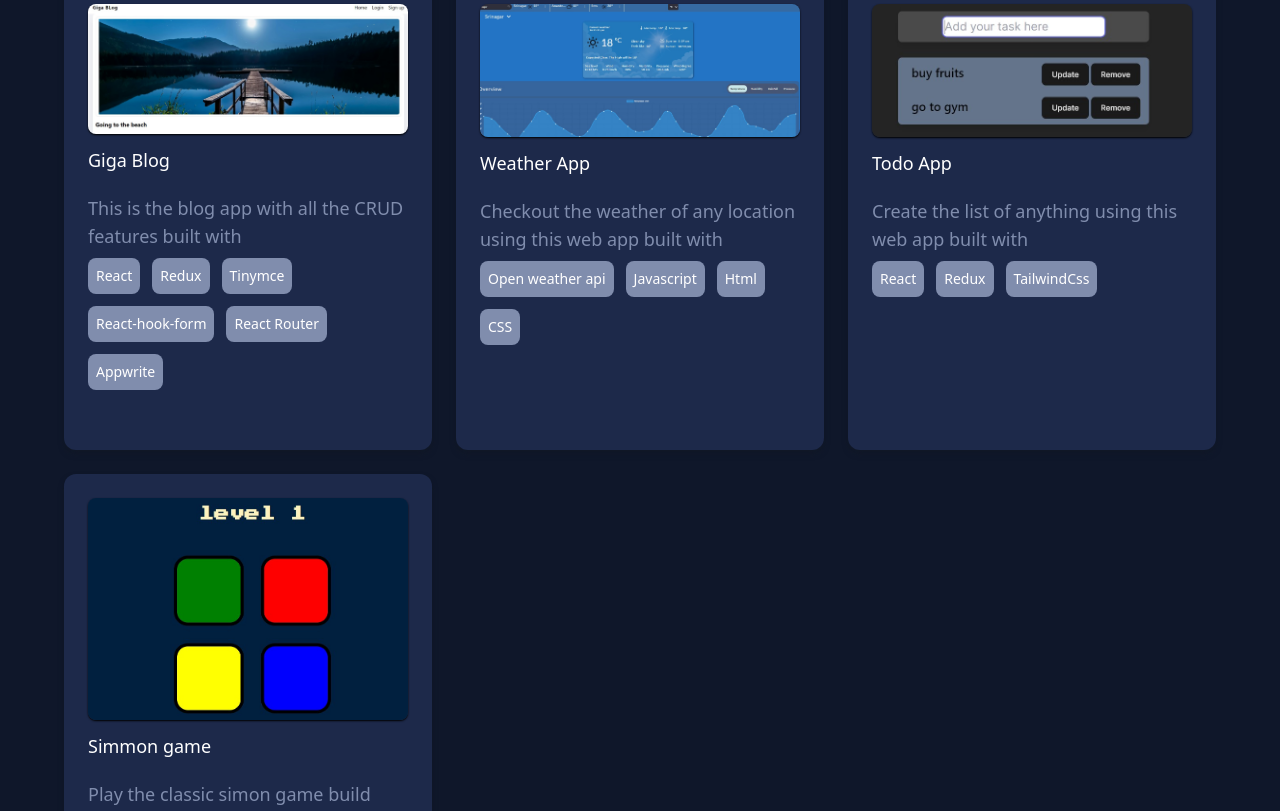
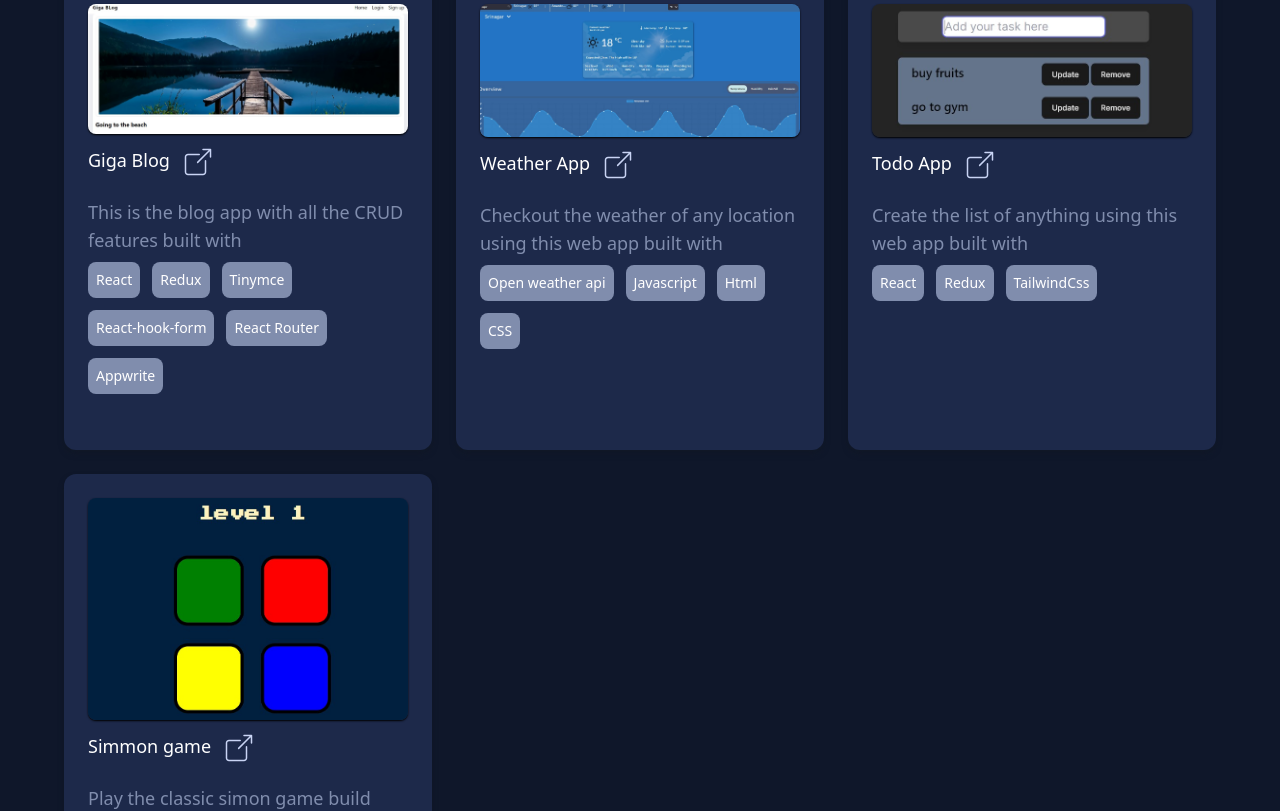
Before and after one commit to OmarAmeen01/Protfolio_app, a React (Vite) app: page / in a window 1280 px wide. Shown: the part 1840-2651 px from the top of the page. Built offline with nearby package versions, Linux system fonts and the light colour scheme; a web font is replaced by a local one.

Commit message:
added link to projects

```diff
--- a/src/components/projects.jsx
+++ b/src/components/projects.jsx
@@ -3,6 +3,7 @@ import blogThumb from "../assets/blog.jpg";
 import simmonGame from "../assets/simmon game.jpg";
 import TodoThumb from "../assets/toDo app.jpg";
 import weatherIcon from "../assets/weather app.jpg";
+import exterlink from "../assets/icons8-external-link.svg";
 const projects = [
   {
     id: 0,
@@ -65,12 +66,17 @@ function Projects() {
        <a href={project.link} target="_blank">
          <div className="bg-[#1d294a] h-[510px] sm:smCard flex flex-col p-6 transition-all duration-500 ease-in-out  hover:scale-105 rounded-xl shadow-md shadow-gray-900">
            <img src={project.image} alt={project.title} className="w-full object-cover rounded-lg shadow-sm shadow-black"/>
-           <h2 className="text-white text-lg py-3">{project.name}</h2>
+           <h2 className="text-white flex gap-3 text-lg py-3">{project.name}<img
+                src={exterlink}
+                alt=""
+                className="w-8  transition-all duration-200 ease-in-out hover:scale-105"
+              /></h2>
            <p className="text-[#808dad] text-lg py-2">{project.description}</p>
            <div className="flex flex-wrap gap-3">
            {project.builtWith.map(tech=>{
            return  <span className="bg-[#808dad] text-white text-sm font-sans p-2 text-center rounded-lg">{tech}</span>
            })}</div>
+
           </div>
       </a>)
        })}
```
